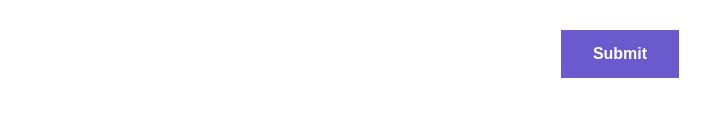
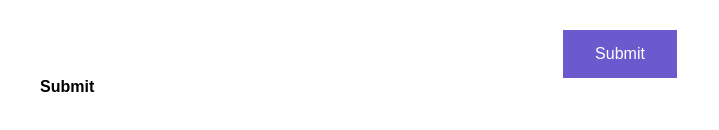
Before and after one commit to chiranjivikant1/Netlify1, a plain HTML site: page index.html in a window 1280 px wide. Shown: the part 1196-1326 px from the top of the page, 20-739 px from the left. Drawn offline with Linux system fonts and the light colour scheme.

Commit message:
Update index.html

```diff
--- a/index.html
+++ b/index.html
@@ -133,7 +133,7 @@
 </textarea>
 <br><br>
 	<div style="align:center">
-    <button class="button" 	 onclick="alert('We have Received your feedback, Thank you!!')" target="_blank"> <Strong>Submit</strong></button>
+    <input class="button" type="submit"	 onclick="alert('We have Received your feedback, Thank you!!')" target="_blank"> <Strong>Submit</strong></input>
 	</div>
   </div>
 
```
